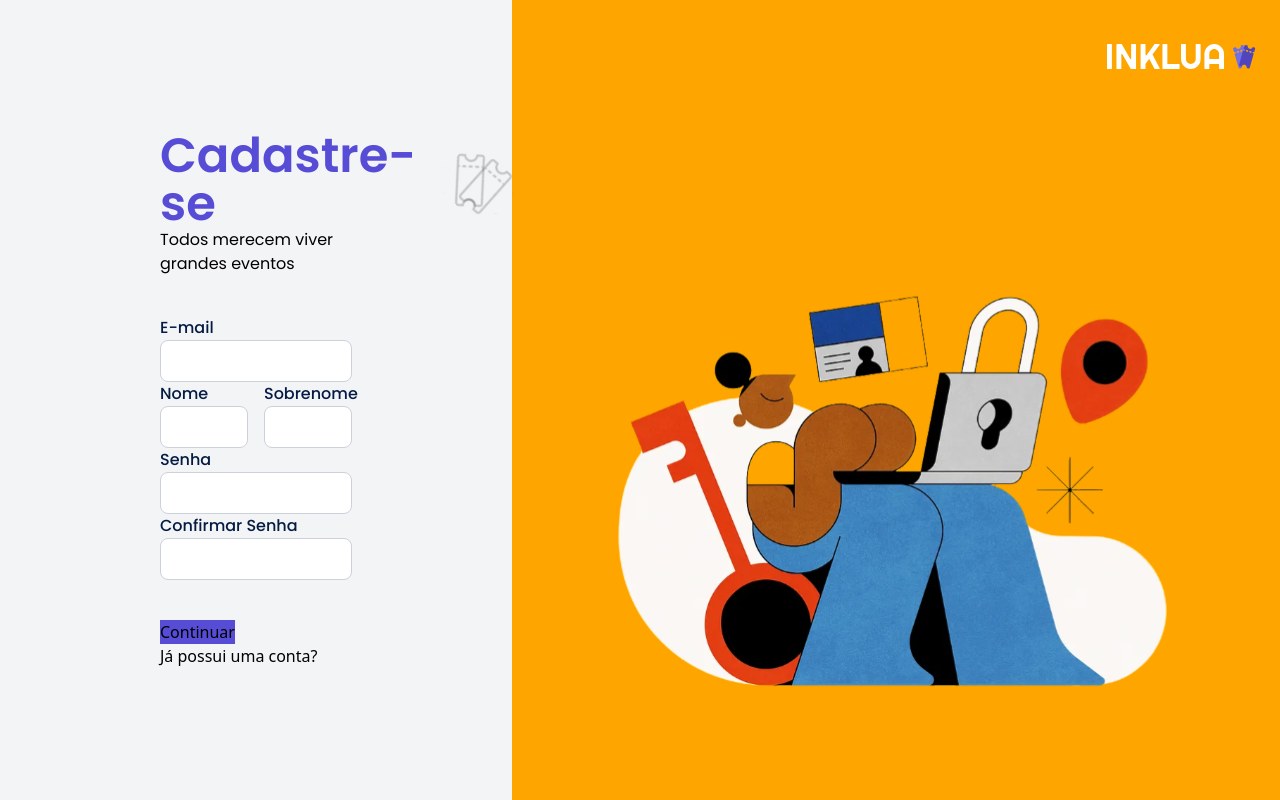
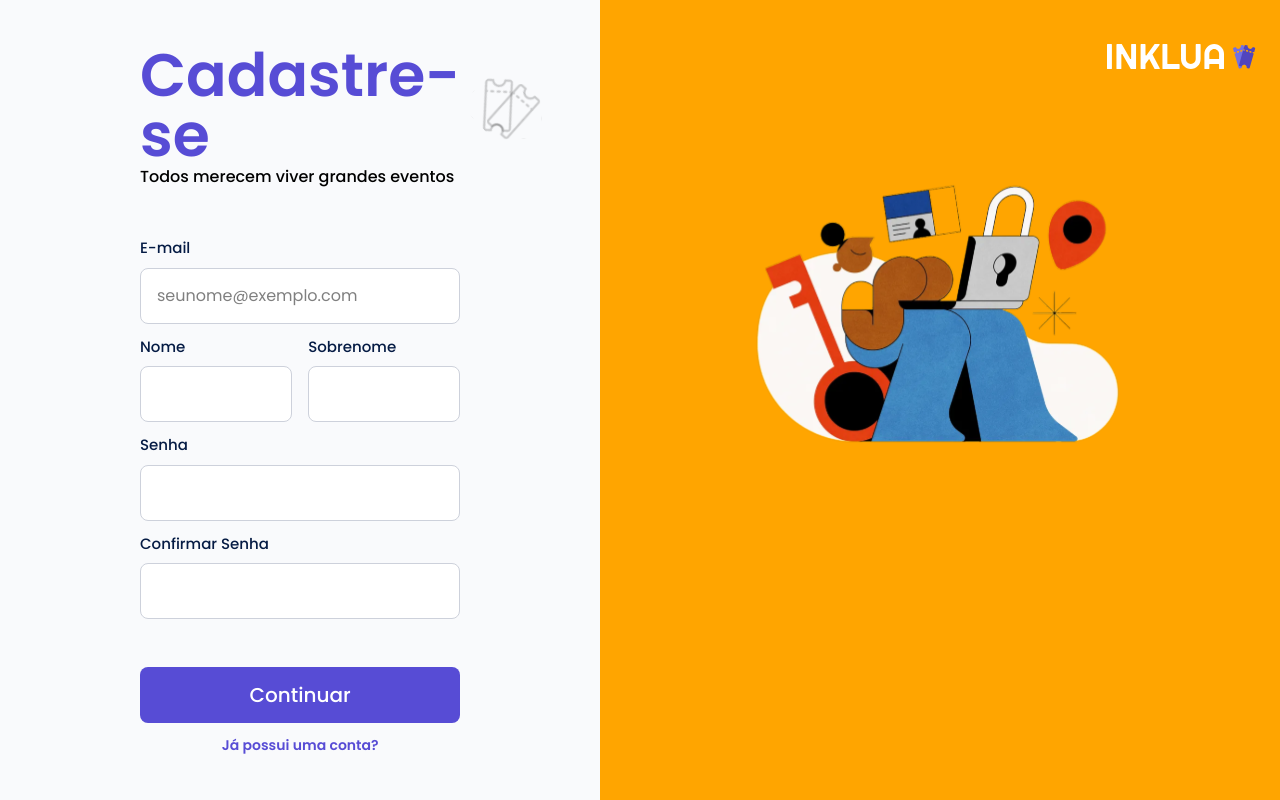
Before and after one commit to InkluaTicket/SA-Senai-3Fase, a Next.js app: page /cadastro in a window 1280 px wide. Built offline with nearby package versions, Linux system fonts and the light colour scheme.

Commit message:
começando a tela de cadastro cliente parte 3

```diff
--- a/src/app/cadastro/page.jsx
+++ b/src/app/cadastro/page.jsx
@@ -1,21 +1,19 @@
-import React from 'react'
-
 function page() {
     return (
-        <div className="bg-laranja-principal-500 h-screen flex">
-            <div className="bg-cinza-principal-50 w-2/5 px-40 flex items-center">
-                <div className=" w-full flex flex-col gap-10">
+        <div className="bg-laranja-principal-500 h-screen flex font-principal">
+            <div className="bg-[#F9FAFC] w-6/12 px-35 flex items-center">
+                <div className=" w-full flex flex-col gap-12">
                     <div className="">
-                        <div className="flex items-center gap-4">
-                            <h1 className='font-semibold text-roxo-pincipal-600 text-5xl font-principal'>Cadastre-se</h1>
+                        <div className="flex items-center">
+                            <h1 className='font-semibold text-roxo-principal-600 text-6xl flex-nowrap font-principal'>Cadastre-se</h1>
                             <img src="./icons/ticket-vazado.svg" alt="" />
                         </div>
-                        <p className='font-principal text[16px]'>Todos merecem viver grandes eventos</p>
+                        <p className='font-principal font-medium text[16px]'>Todos merecem viver grandes eventos</p>
                     </div>
-                    <div className="">
+                    <div className="flex flex-col gap-3">
                         <div className="container-input">
                             <label htmlFor="" className='label-crud'>E-mail</label>
-                            <input type="text" className='input-crud' />
+                            <input type="text" className='input-crud'  placeholder="seunome@exemplo.com"/>
                         </div>
 
                         <div className="grid grid-cols-2 gap-4">
@@ -30,26 +28,27 @@ function page() {
                         </div>
                         <div className="container-input">
                             <label htmlFor="" className='label-crud'>Senha</label>
-                            <input type="text" className='input-crud' />
+                            <input type="password" className='input-crud' />
                         </div>
 
                         <div className="container-input">
                             <label htmlFor="" className='label-crud'>Confirmar Senha</label>
-                            <input type="text" className='input-crud' />
+                            <input type="password" className='input-crud' />
                         </div>
                     </div>
-                    <div className="">
-                    <button className='bg-roxo-pincipal-600'>
-                        Continuar
-                    </button>
-                    <p>Já possui uma conta?</p>
+                    <div className="flex flex-col justify-center items-center gap-3">
+                        <button className='btn-crud'>
+                            Continuar
+                        </button>
+                        <p className="text-roxo-principal-600 font-semibold text-sm">Já possui uma conta?</p>
                     </div>
                 </div>
             </div>
-            <div className="flex flex-col justify-between items-end px-6 py-11">
-                <img src="./icons/logo-icon-roxo.svg" alt="" />
-
-                <img src="mulher-vazado.svg" alt="" className='w-full' />
+            <div className="flex flex-col justify-start items-center px-6 py-11 gap-16">
+                <div className="w-full flex justify-end">
+                    <img src="./icons/logo-icon-roxo.svg" alt="" className='items-end' />
+                </div>
+                    <img src="mulher-vazado.svg" alt="" className='w-12/16' />
             </div>
         </div>
     )
--- a/src/app/globals.css
+++ b/src/app/globals.css
@@ -10,17 +10,17 @@
     --color-cinza-principal-200: #d7dbe0;
     --color-cinza-principal-300: #b3bbc6;
 
-    --color-roxo-pincipal-50: #f0f3fd;
-    --color-roxo-pincipal-100: #e3e8fc;
-    --color-roxo-pincipal-200: #ccd4f9;
-    --color-roxo-pincipal-300: #adb7f4;
-    --color-roxo-pincipal-400: #8c93ed;
-    --color-roxo-pincipal-500: #7170e4;
-    --color-roxo-pincipal-600: #574cd5;
-    --color-roxo-pincipal-700: #5145bd;
-    --color-roxo-pincipal-800: #423a99;
-    --color-roxo-pincipal-900: #3a357a;
-    --color-roxo-pincipal-950: #231f47;
+    --color-roxo-principal-50: #f0f3fd;
+    --color-roxo-principal-100: #e3e8fc;
+    --color-roxo-principal-200: #ccd4f9;
+    --color-roxo-principal-300: #adb7f4;
+    --color-roxo-principal-400: #8c93ed;
+    --color-roxo-principal-500: #7170e4;
+    --color-roxo-principal-600: #574cd5;
+    --color-roxo-principal-700: #5145bd;
+    --color-roxo-principal-800: #423a99;
+    --color-roxo-principal-900: #3a357a;
+    --color-roxo-principal-950: #231f47;
 
     --color-laranja-principal-50: #fffcea;
     --color-laranja-principal-100: #fff5c5;
@@ -34,17 +34,17 @@
     --color-laranja-principal-900: #7c360b;
     --color-laranja-principal-950: #481a00;
 
-    --color-azul-pincipal-50: #ebf7ff;
-    --color-azul-pincipal-100: #d2eeff;
-    --color-azul-pincipal-200: #afe3ff;
-    --color-azul-pincipal-300: #78d3ff;
-    --color-azul-pincipal-400: #38b9ff;
-    --color-azul-pincipal-500: #0b93ff;
-    --color-azul-pincipal-600: #006fff;
-    --color-azul-pincipal-700: #0056ff;
-    --color-azul-pincipal-800: #0045d4;
-    --color-azul-pincipal-900: #0241a6;
-    --color-azul-pincipal-950: #051b44;
+    --color-azul-principal-50: #ebf7ff;
+    --color-azul-principal-100: #d2eeff;
+    --color-azul-principal-200: #afe3ff;
+    --color-azul-principal-300: #78d3ff;
+    --color-azul-principal-400: #38b9ff;
+    --color-azul-principal-500: #0b93ff;
+    --color-azul-principal-600: #006fff;
+    --color-azul-principal-700: #0056ff;
+    --color-azul-principal-800: #0045d4;
+    --color-azul-principal-900: #0241a6;
+    --color-azul-principal-950: #051b44;
 
 
 
@@ -52,14 +52,17 @@
 }
 
 .input-crud {
-    @apply bg-white border border-borda-input rounded-lg p-2 w-full;
+    @apply bg-white border border-borda-input rounded-lg p-4 w-full h-14 focus:outline-none ;
 }
 .label-crud {
-    @apply text-azul-pincipal-950 font-medium text-[16px] font-principal;
+    @apply text-azul-principal-950 font-medium text-[15px] font-principal ;
+}
+.btn-crud{
+  @apply bg-roxo-principal-600  text-white text-xl font-medium rounded-lg p-2 w-full h-14 hover:bg-roxo-principal-700;
 }
 
 .container-input {
-    @apply flex flex-col;
+    @apply flex flex-col gap-2;
 }
 
 * {
```
Also changed, not shown: public/icons/out_icon.svg (added).
